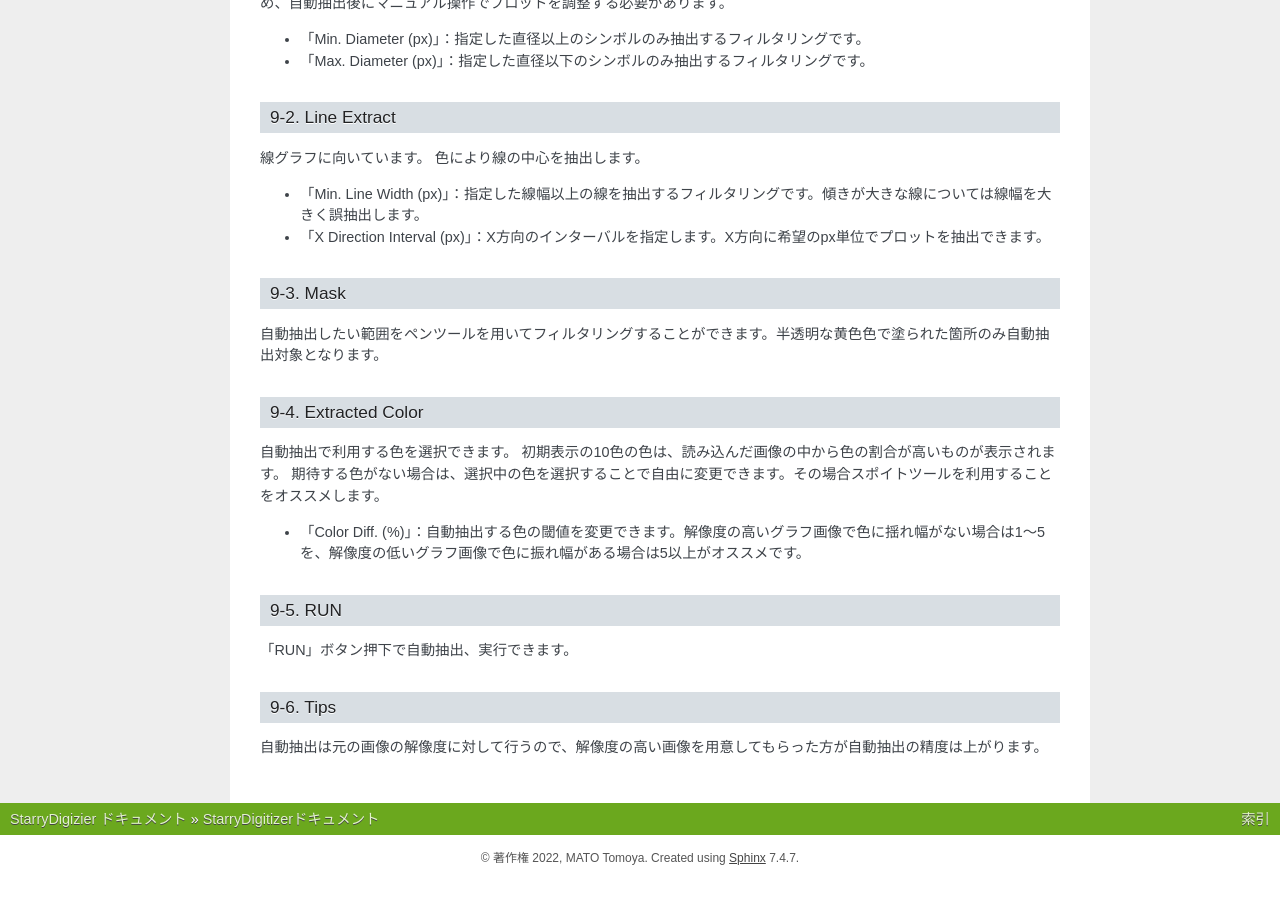
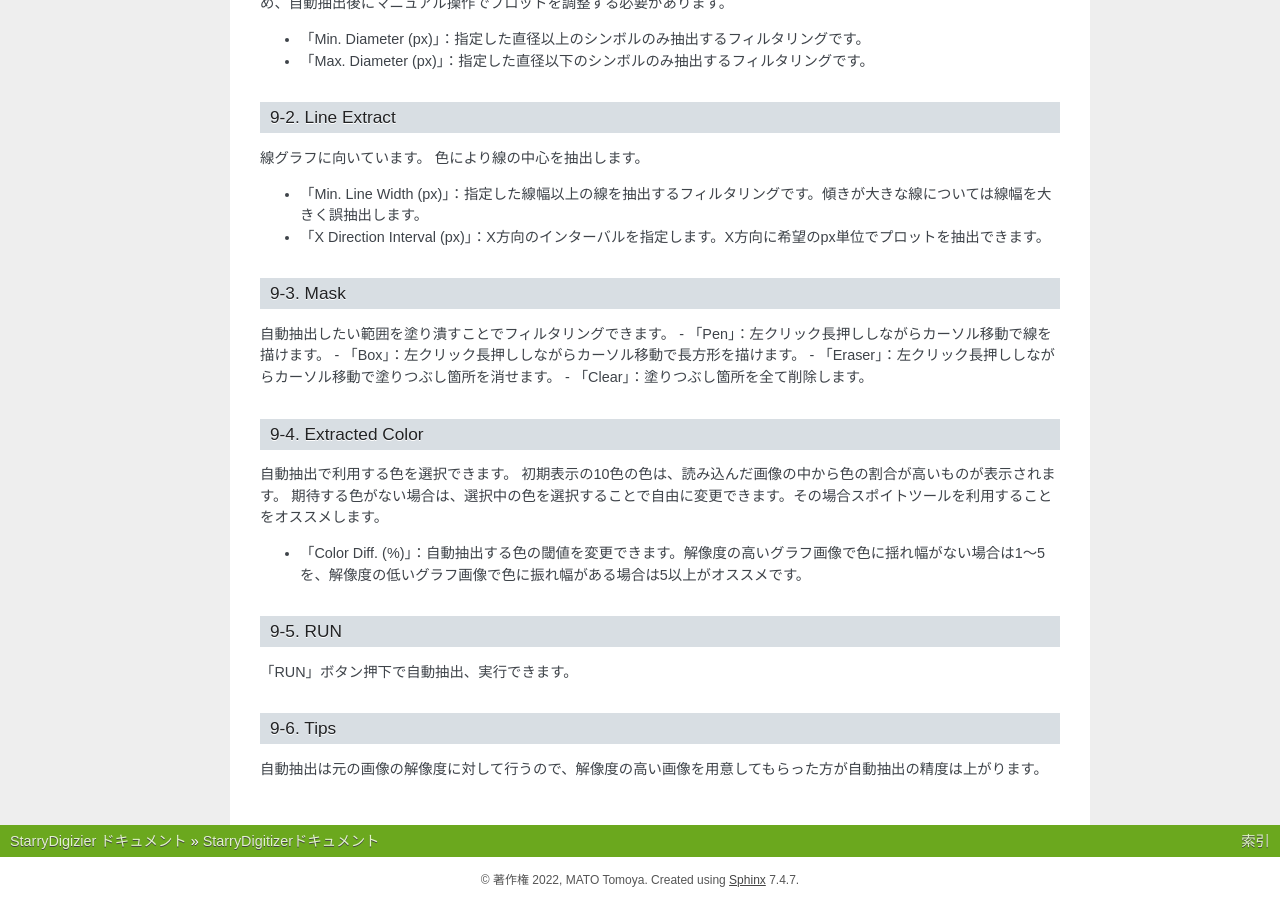
Before and after one commit to t29mato/starry-digitizer, a Sphinx documentation site: the page built from docs/index.rst, in a window 1280 px wide and 900 px high, scrolled down 2593 px. Built offline with Sphinx 7.4.7, drawn with Linux system fonts in a browser that asks for light colours; before the commit the page ends 3471 px from its top, so only the background shows below that.

Commit message:
docs: update about the box and eraser for the mask tool

```diff
--- a/docs/index.rst
+++ b/docs/index.rst
@@ -113,7 +113,11 @@ Windowsでは「Ctrl」、Macでは「Command」ボタンと同時にプロッ
 
 9-3. Mask
 ---------------------
-自動抽出したい範囲をペンツールを用いてフィルタリングすることができます。半透明な黄色色で塗られた箇所のみ自動抽出対象となります。
+自動抽出したい範囲を塗り潰すことでフィルタリングできます。
+- 「Pen」：左クリック長押ししながらカーソル移動で線を描けます。
+- 「Box」：左クリック長押ししながらカーソル移動で長方形を描けます。
+- 「Eraser」：左クリック長押ししながらカーソル移動で塗りつぶし箇所を消せます。
+- 「Clear」：塗りつぶし箇所を全て削除します。
 
 9-4. Extracted Color
 ---------------------------
```
Also changed, not shown: docs/_static/SDD/SDD.001.png.
